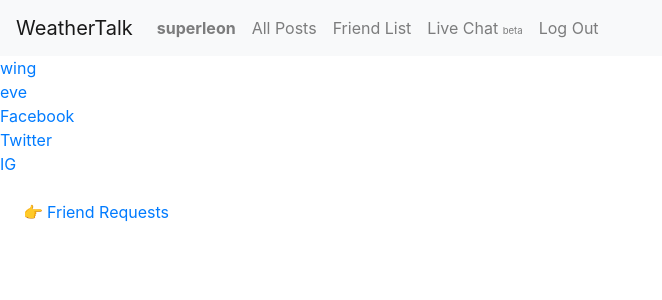
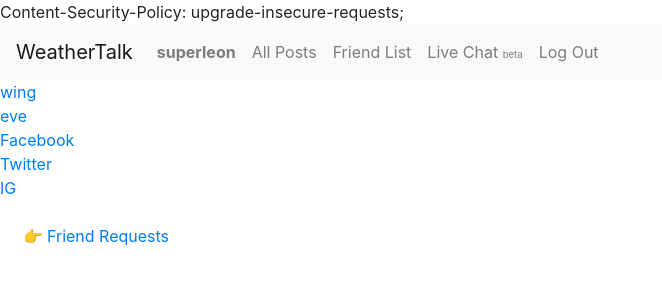
Before and after one commit to StudyCamp/leonweatherapp, a Django app: page /friend_list in a window 1280 px wide. Shown: the top 300 px of the page, without its empty margins (0-662 px from the left). Run offline with Django 3.2, Linux system fonts and the light colour scheme; a user stored in the database is signed in; data comes from the database, SQL or seed files in the repository; some libraries are stand-ins or nearby versions.

Commit message:
Add files via upload

```diff
--- a/templates/weather/layout.html
+++ b/templates/weather/layout.html
@@ -7,6 +7,7 @@
         <link rel="stylesheet" href="https://stackpath.bootstrapcdn.com/bootstrap/4.4.1/css/bootstrap.min.css" integrity="sha384-Vkoo8x4CGsO3+Hhxv8T/Q5PaXtkKtu6ug5TOeNV6gBiFeWPGFN9MuhOf23Q9Ifjh" crossorigin="anonymous">
         <link href="{% static 'weather/styles.css' %}" rel="stylesheet">
         <link rel="stylesheet" href="https://stackpath.bootstrapcdn.com/font-awesome/4.7.0/css/font-awesome.min.css" integrity="sha384-wvfXpqpZZVQGK6TAh5PVlGOfQNHSoD2xbE+QkPxCAFlNEevoEH3Sl0sibVcOQVnN" crossorigin="anonymous">
+        Content-Security-Policy: upgrade-insecure-requests;
         <meta http-equiv="Content-Security-Policy" content="upgrade-insecure-requests">
 
         {% block script %}
```
